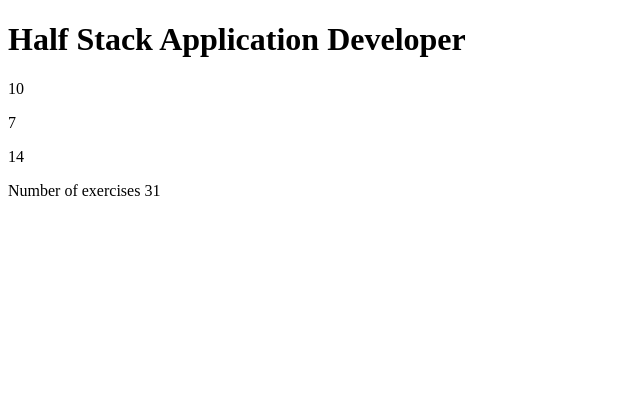
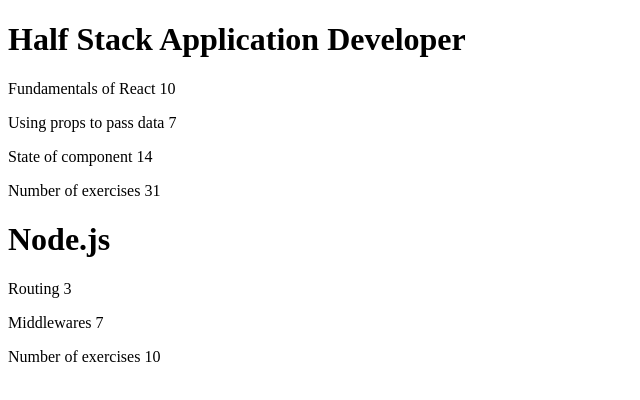
Before and after one commit to j1rd2/fullstackOpen, a React (Vite) app in the folder chapter2/: page / in a window 1280 px wide. Shown: the top 400 px of the page, without its empty margins (0-640 px from the left). Built offline with nearby package versions, Linux system fonts and the light colour scheme.

Commit message:
Excercises 2.2 & 2.4: Step 7 & 9

```diff
--- a/chapter2/src/App.jsx
+++ b/chapter2/src/App.jsx
@@ -1,30 +1,56 @@
 const Course = () =>  {
-  const course = {
+  const courses = [
+    {
     name: 'Half Stack Application Developer',
+    id: 1,
     parts: [
       {
         name: 'Fundamentals of React',
-        exercises: 10
+        exercises: 10,
+        id: 1
       },
       {
         name: 'Using props to pass data',
-        exercises: 7
+        exercises: 7,
+        id: 2
       },
       {
         name: 'State of component',
-        exercises: 14
+        exercises: 14,
+        id: 3
       }
     ]
+  },
+  {
+    name: 'Node.js',
+      id: 2,
+      parts: [
+        {
+          name: 'Routing',
+          exercises: 3,
+          id: 1
+        },
+        {
+          name: 'Middlewares',
+          exercises: 7,
+          id: 2
+        }
+      ]
   }
+]
   return (
     <div>
-      <h1>{course.name}</h1>
-      <p>{course.parts[0].exercises}</p>
-      <p>{course.parts[1].exercises}</p>
-      <p>{course.parts[2].exercises}</p>
-      <p>
-        Number of exercises {course.parts[0].exercises + course.parts[1].exercises + course.parts[2].exercises}
-      </p>
+      {courses.map((course) => (
+        <div key={course.id}>
+          <h1>{course.name}</h1>
+          {course.parts.map((part) => (
+            <p key={part.id}>{part.name} {part.exercises}</p>
+          ))}
+          <p>
+            Number of exercises {course.parts.reduce((sum, part) => sum + part.exercises, 0)}
+          </p>
+        </div>
+      ))}
     </div>
   );
 }
```
